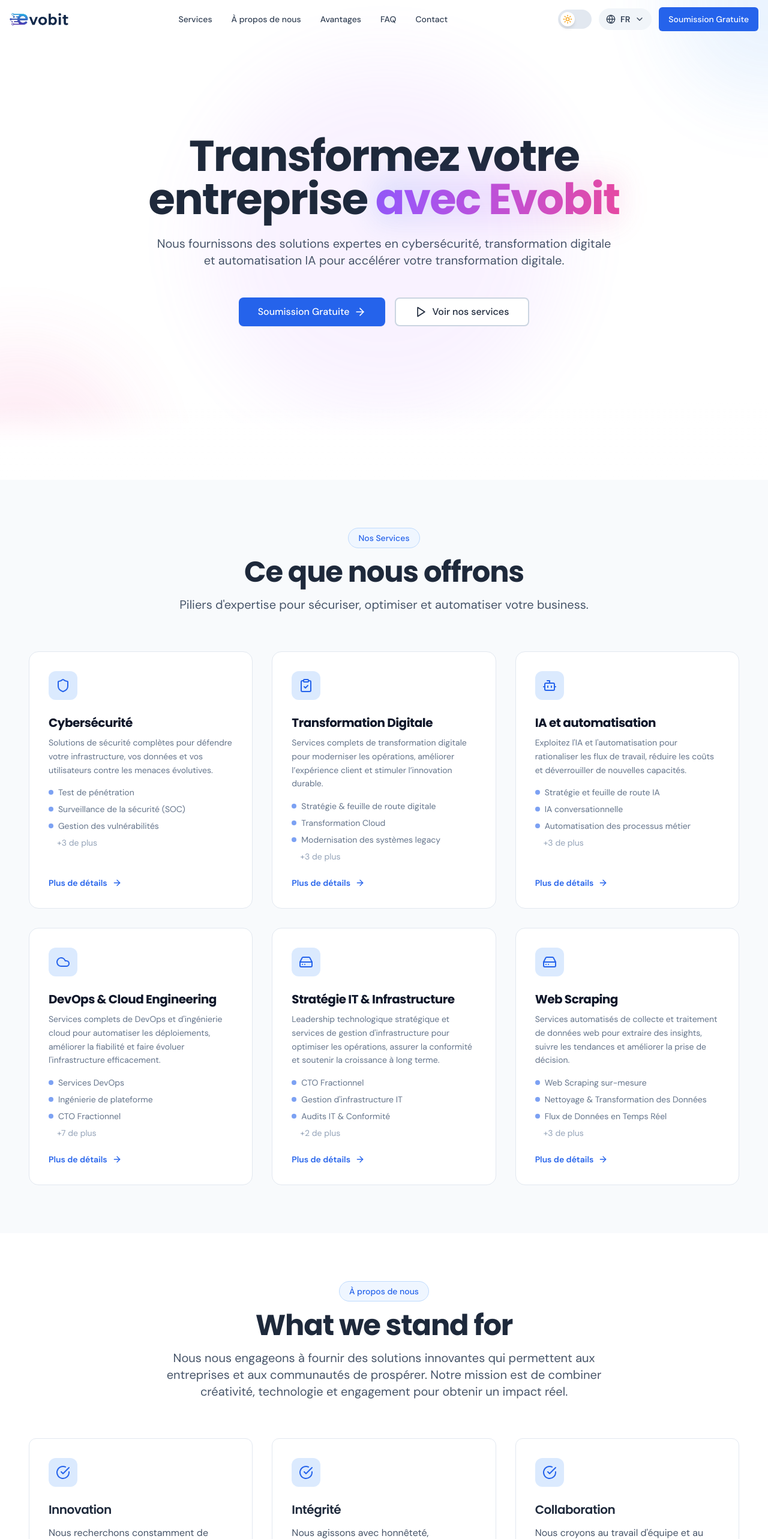
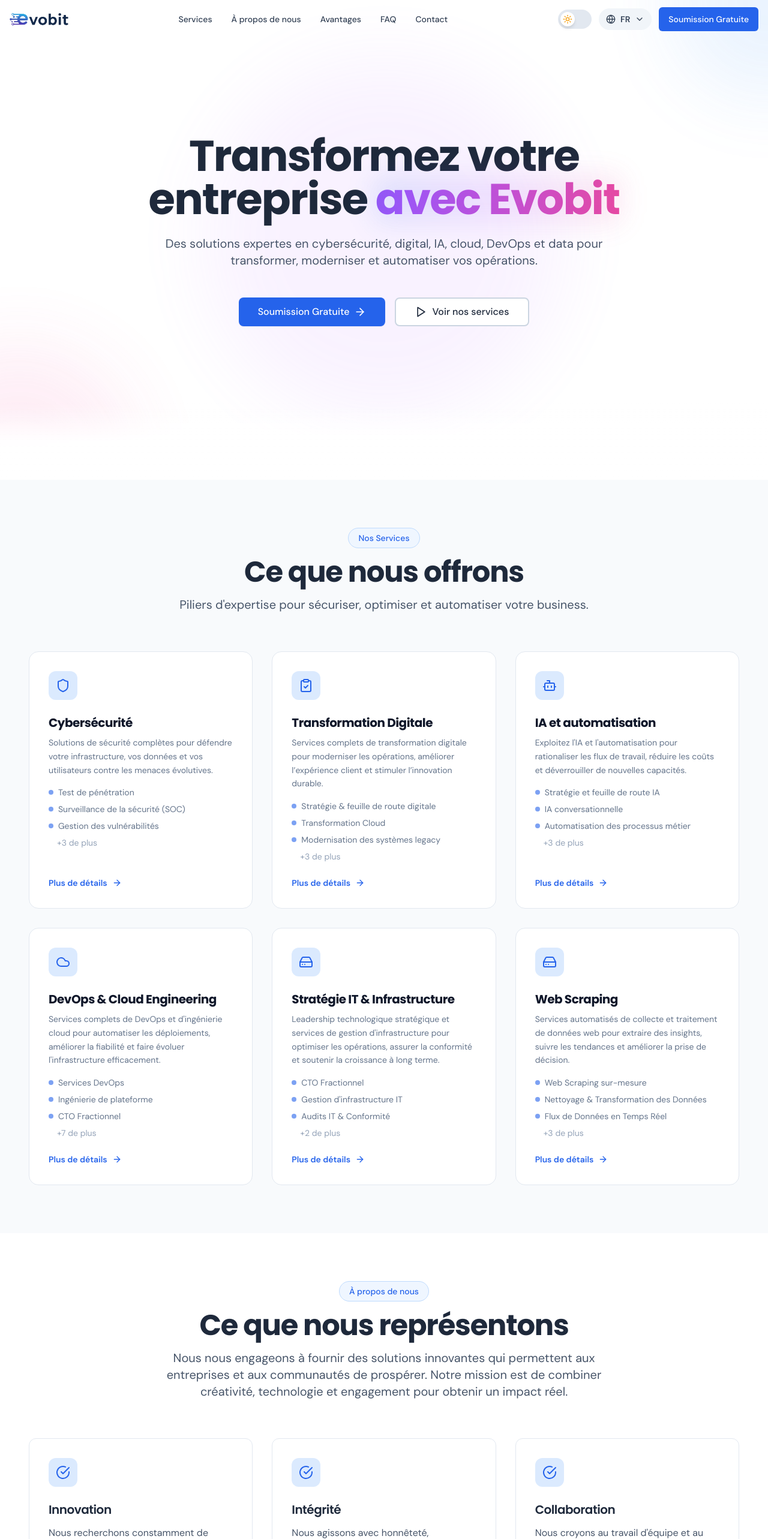
Before and after one commit to anonyto/evoflow, a React (Vite) app: page / in a window 1280 px wide. Shown: the top 2566 px of the page at 60% size. Built offline with nearby package versions, Linux system fonts and the light colour scheme; a web font is replaced by a local one.

Commit message:
switch cards and change description in hero section

```diff
--- a/src/components/HowItWorksSection.tsx
+++ b/src/components/HowItWorksSection.tsx
@@ -1,4 +1,3 @@
-import { ArrowRight } from "lucide-react";
 import { useLanguage } from "../context/LanguageContext";
 import { translations } from "../i18n/translations";
 
--- a/src/components/IntegrationsSection.tsx
+++ b/src/components/IntegrationsSection.tsx
@@ -8,7 +8,6 @@
   const { language } = useLanguage();
   const t = translations[language as keyof typeof translations];
   const st = t.sectionTags;
-
   const { theme } = useTheme();
 
 
@@ -19,9 +18,6 @@
           <span className="inline-block px-4 py-1.5 rounded-full bg-blue-50 text-brand-primary-600 dark:bg-brand-neutral-800 dark:text-brand-primary-400 text-sm font-medium mb-4 border border-brand-primary-200 dark:border-brand-primary-800">
             {st.integrations}
           </span>
-          <h2 className="text-3xl sm:text-4xl lg:text-5xl font-display font-bold mb-4 text-balance">
-            {t.integrations.title}
-          </h2>
           <p className="text-base sm:text-lg lg:text-xl text-brand-neutral-600 dark:text-brand-neutral-300 max-w-3xl mx-auto px-4">
             {t.integrations.subtitle}
           </p>
--- a/src/i18n/translations.ts
+++ b/src/i18n/translations.ts
@@ -1,4 +1,3 @@
-import { services } from "../data/services";
 
 export const translations = {
   fr: {
@@ -16,7 +15,7 @@
       badge: "Agence IA & Automatisation",
       title: "Transformez votre entreprise",
       titleHighlight: "avec Evobit",
-      subtitle: "Nous fournissons des solutions expertes en cybersécurité, transformation digitale et automatisation IA pour accélérer votre transformation digitale.",
+      subtitle: "Des solutions expertes en cybersécurité, digital, IA, cloud, DevOps et data pour transformer, moderniser et automatiser vos opérations.",
       cta: "Soumission Gratuite",
       ctaSecondary: "Voir nos services",
       stats: {
@@ -75,7 +74,7 @@
       andMore: "de plus",
     },
     about: {
-      title: "What we stand for",
+      title: "Ce que nous représentons",
       description: "Nous nous engageons à fournir des solutions innovantes qui permettent aux entreprises et aux communautés de prospérer. Notre mission est de combiner créativité, technologie et engagement pour obtenir un impact réel.",
       coreValues: [
         {
@@ -168,10 +167,6 @@
       subtitle: "Nous accompagnons les entreprises ambitieuses",
       audiences: [
         {
-          title: "Agences Web & Digitales",
-          description: "Automatisez vos processus de production et gagnez en efficacité.",
-        },
-        {
           title: "Start-ups & Scale-ups",
           description: "Accélérez votre croissance sans augmenter vos coûts opérationnels.",
         },
@@ -186,6 +181,10 @@
         {
           title: "Cabinets & Consultants",
           description: "Libérez du temps pour vos clients à haute valeur ajoutée.",
+        },
+        {
+          title: "Agences Web & Digitales",
+          description: "Automatisez vos processus de production et gagnez en efficacité.",
         },
         {
           title: "Éditeurs SAAS",
@@ -263,8 +262,7 @@
       ],
     },
     integrations: {
-      title: "Intégrations natives",
-      subtitle: "Connectez tous vos outils préférés",
+      subtitle: "Nous faisons le lien entre tous vos outils pour une automatisation fluide et puissante",
       tools: ["Notion", "Airtable", "HubSpot", "Salesforce", "Make", "Zapier", "n8n", "Slack", "Gmail", "Google Sheets"],
     },
     faq: {
@@ -651,7 +649,7 @@
       badge: "AI & Automation Agency",
       title: "Transform your business",
       titleHighlight: "with Evobit",
-      subtitle: "We deliver expert solutions in cybersecurity, digital transformation and AI-powered automation to accelerate your digital transformation.",
+      subtitle: "Expert solutions in cybersecurity, digital transformation, AI, cloud, DevOps, and data to transform, modernize, and automate your operations.",
       cta: "Free submission",
       ctaSecondary: "See Our Services",
       stats: {
@@ -803,10 +801,6 @@
       subtitle: "We support ambitious companies",
       audiences: [
         {
-          title: "Web & Digital Agencies",
-          description: "Automate your production processes and gain efficiency.",
-        },
-        {
           title: "Start-ups & Scale-ups",
           description: "Accelerate your growth without increasing operational costs.",
         },
@@ -821,6 +815,10 @@
         {
           title: "Consultants & Firms",
           description: "Free up time for high-value client work.",
+        },
+        {
+          title: "Web & Digital Agencies",
+          description: "Automate your production processes and gain efficiency.",
         },
         {
           title: "SAAS Editors",
@@ -898,8 +896,7 @@
       ],
     },
     integrations: {
-      title: "Native integrations",
-      subtitle: "Connect all your favorite tools",
+      subtitle: "Natively connect your tools and automate your workflows",
       tools: ["Notion", "Airtable", "HubSpot", "Salesforce", "Make", "Zapier", "n8n", "Slack", "Gmail", "Google Sheets"],
     },
     faq: {
--- a/src/pages/Home.tsx
+++ b/src/pages/Home.tsx
@@ -6,7 +6,7 @@
 import WhoWeServeSection from "../components/WhoWeServeSection";
 //import TestimonialsSection from "../components/TestimonialsSection";
 //import ProjectsSection from "../components/ProjectsSection";
-import IntegrationsSection from "../components/IntegrationsSection";
+//import IntegrationsSection from "../components/IntegrationsSection";
 import FAQSection from "../components/FAQSection";
 import ContactSection from "../components/ContactSection";
 import AboutUs from "../components/AboutUs";
@@ -55,8 +55,8 @@
       <WhyAutomateSection />
       <WhoWeServeSection />
       {/*<TestimonialsSection />
-      <ProjectsSection />*/}
-      <IntegrationsSection />
+      <ProjectsSection />
+      <IntegrationsSection />*/}
       <FAQSection />
       <ContactSection />
     </div>
--- a/src/pages/ServiceDetail.tsx
+++ b/src/pages/ServiceDetail.tsx
@@ -6,6 +6,7 @@
 import { useLanguage } from "../context/LanguageContext";
 import { translations } from "../i18n/translations";
 import HowItWorksSection from "../components/HowItWorksSection";
+import IntegrationsSection from "../components/IntegrationsSection";
 
 const ServiceDetail = () => {
   const { slug } = useParams<{ slug: string }>();
@@ -187,8 +188,9 @@
         </div>
       </section>
 
-      {/*How It Works Section for AI & Automation */}
+      {/*Sections for AI & Automation */}
       {isAIService && <HowItWorksSection />}
+      {isAIService && <IntegrationsSection/>}
 
       {/* CTA */}
       <section className="py-16 md:py-20">
```
